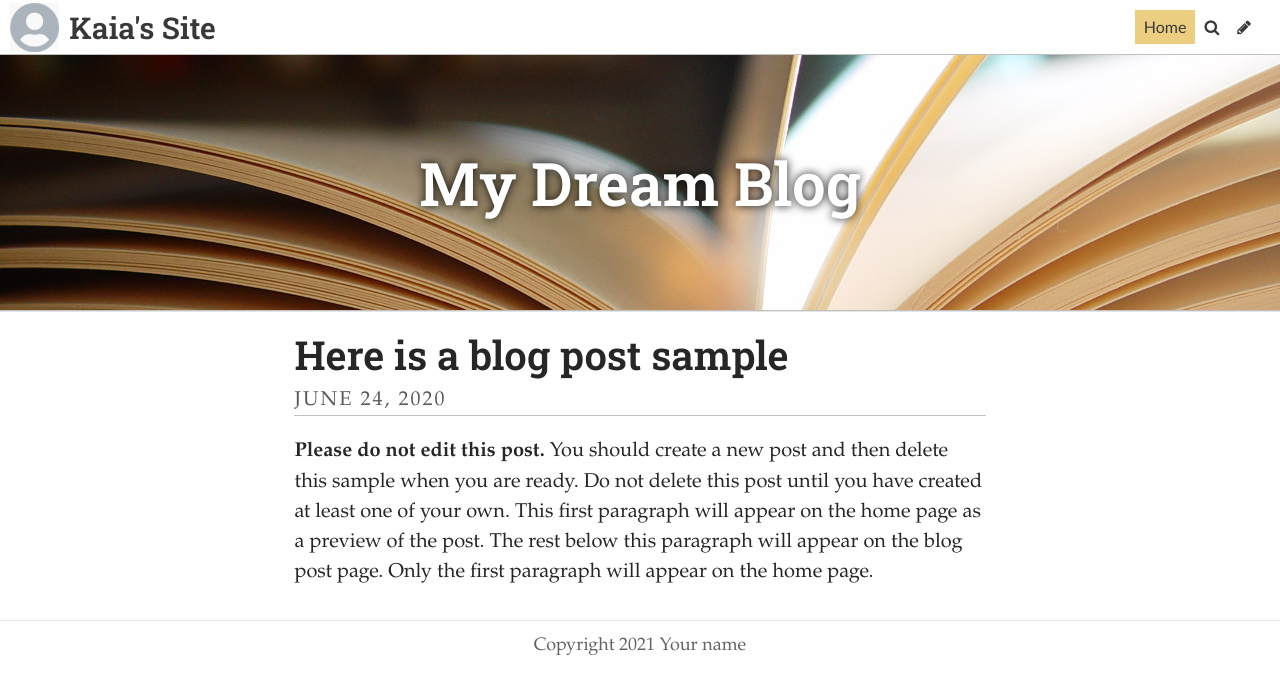
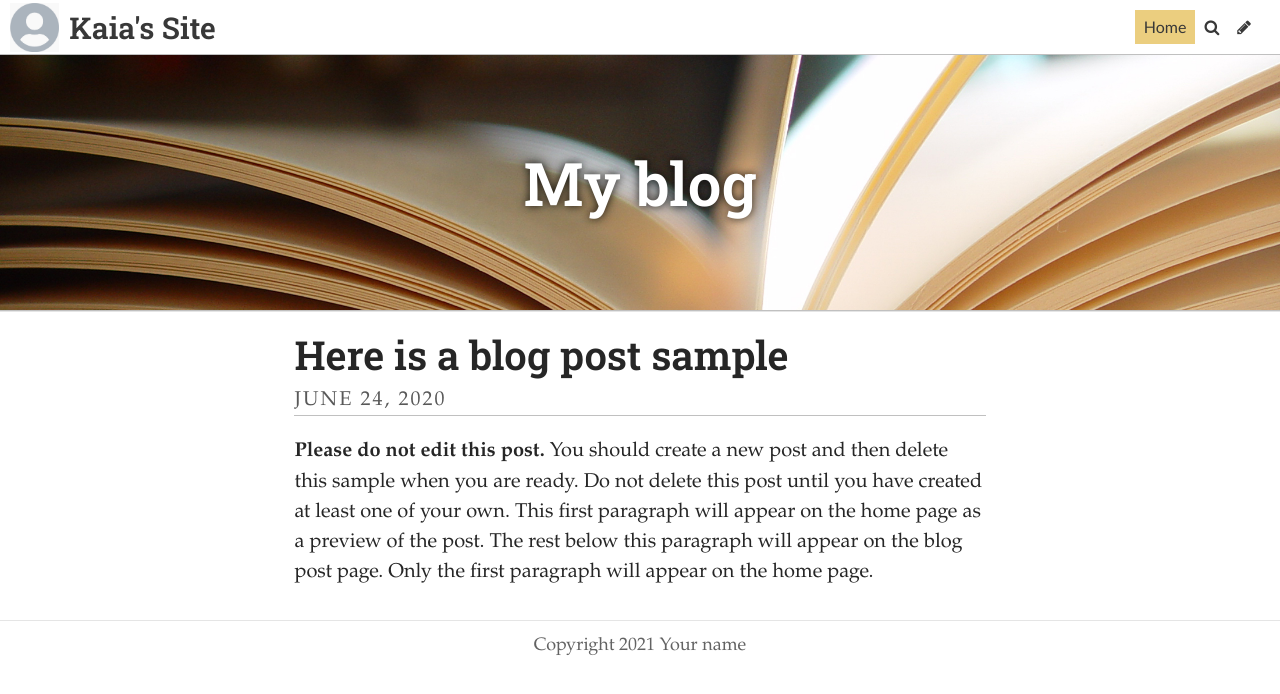
Before and after one commit to kajaforyears/typographic-design, a Jekyll site: the page built from index.html, in a window 1280 px wide. Shown: the top 694 px of the page. Built offline with Jekyll 4.4.1, drawn with Linux system fonts in a browser that asks for light colours; some web fonts are replaced; the list of posts is cut into pages by our own code.

Commit message:
Update Settings “general”

```diff
--- a/_data/settings.yml
+++ b/_data/settings.yml
@@ -1,13 +1,13 @@
 title: Kaia's Site
 description: A website with a blog
-header_text: My Dream Blog
-header_text_color: "#ffffff"
 footer_text: Copyright 2021 Your name
 header_feature_image: ../uploads/pages.jpg
-bannerheight: "20vmax"
-navbarheight: "55px"
-gridlayout: false
+header_text: My blog
+header_text_color: "#ffffff"
+bannerheight: 20vmax
+navbarheight: 55px
 logo: /uploads/logo.jpg
 favicon: /uploads/favicon.ico
+gridlayout: false
+fixednavbar: false
 upzoom: true
-fixednavbar: false
```
